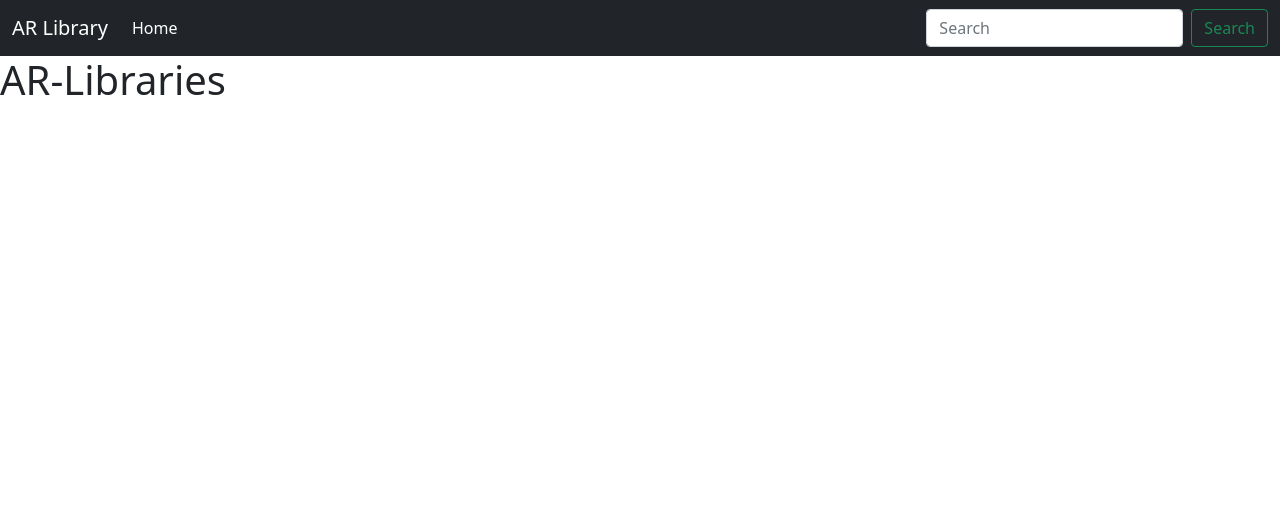
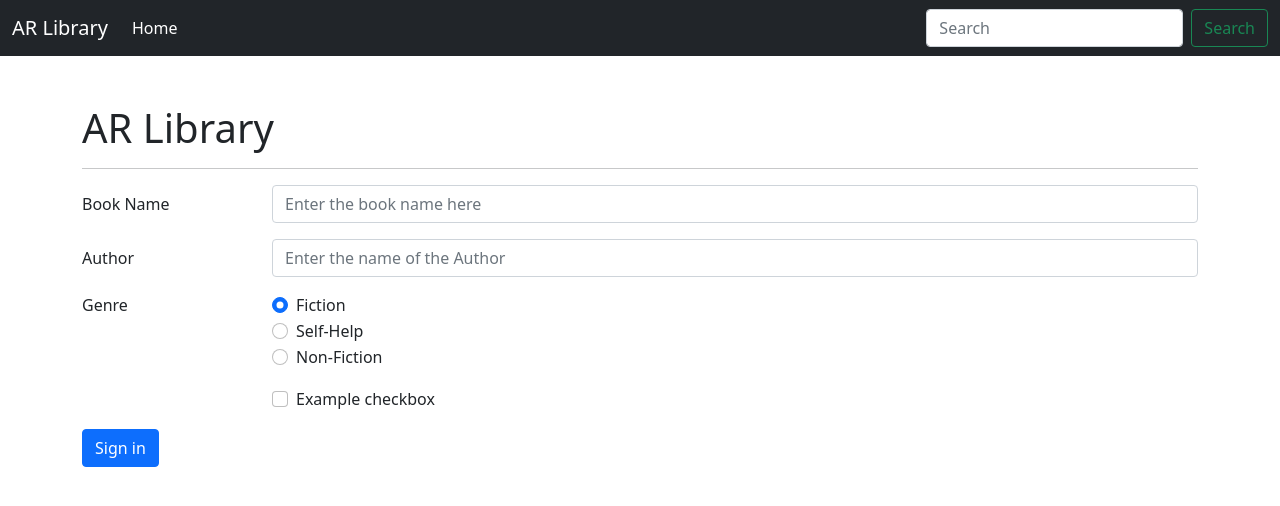
Before and after one commit to a1nukarsh/Library-Management-System, a plain HTML site: page index.html in a window 1280 px wide. Drawn offline with nearby package versions, Linux system fonts and the light colour scheme.

Commit message:
Update index.html

```diff
--- a/index.html
+++ b/index.html
@@ -30,8 +30,59 @@
           </div>
         </div>
       </nav>
-    <h1>AR-Libraries</h1>
 
+      <div class="container my-5">
+          <h1>AR Library</h1>
+          <hr>
+        <form>
+            <div class="row mb-3">
+              <label for="bookName" class="col-sm-2 col-form-label">Book Name</label>
+              <div class="col-sm-10">
+                <input type="text" class="form-control" id="bookName" placeholder="Enter the book name here">
+              </div>
+            </div>
+            <div class="row mb-3">
+              <label for="Author" class="col-sm-2 col-form-label">Author</label>
+              <div class="col-sm-10">
+                <input type="text" class="form-control" id="authorName" placeholder="Enter the name of the Author">
+              </div>
+            </div>
+            <fieldset class="row mb-3">
+              <legend class="col-form-label col-sm-2 pt-0">Genre</legend>
+              <div class="col-sm-10">
+                <div class="form-check">
+                  <input class="form-check-input" type="radio" name="genre" id="Fiction" value="Fiction" checked>
+                  <label class="form-check-label" for="Fiction">
+                    Fiction
+                  </label>
+                </div>
+                <div class="form-check">
+                  <input class="form-check-input" type="radio" name="genre" id="Self-Help" value="Self-Help">
+                  <label class="form-check-label" for="Self-Help">
+                    Self-Help
+                  </label>
+                </div>
+                <div class="form-check disabled">
+                  <input class="form-check-input" type="radio" name="genre" id="Non-Fiction" value="Non-Fiction">
+                  <label class="form-check-label" for="Non-Fiction">
+                    Non-Fiction
+                  </label>
+                </div>
+              </div>
+            </fieldset>
+            <div class="row mb-3">
+              <div class="col-sm-10 offset-sm-2">
+                <div class="form-check">
+                  <input class="form-check-input" type="checkbox" id="gridCheck1">
+                  <label class="form-check-label" for="gridCheck1">
+                    Example checkbox
+                  </label>
+                </div>
+              </div>
+            </div>
+            <button type="submit" class="btn btn-primary">Sign in</button>
+          </form>
+      </div>
     <!-- Optional JavaScript; choose one of the two! -->
 
     <!-- Option 1: Bootstrap Bundle with Popper -->
```
